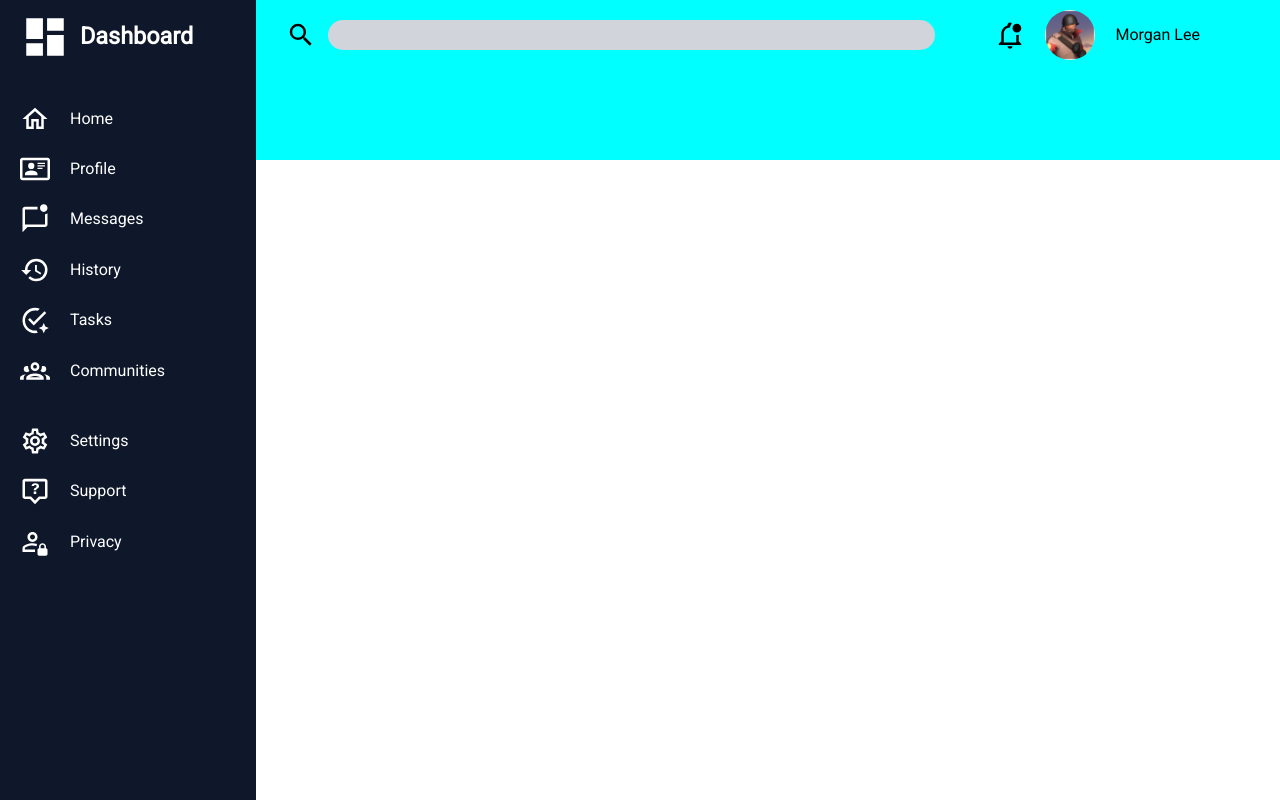
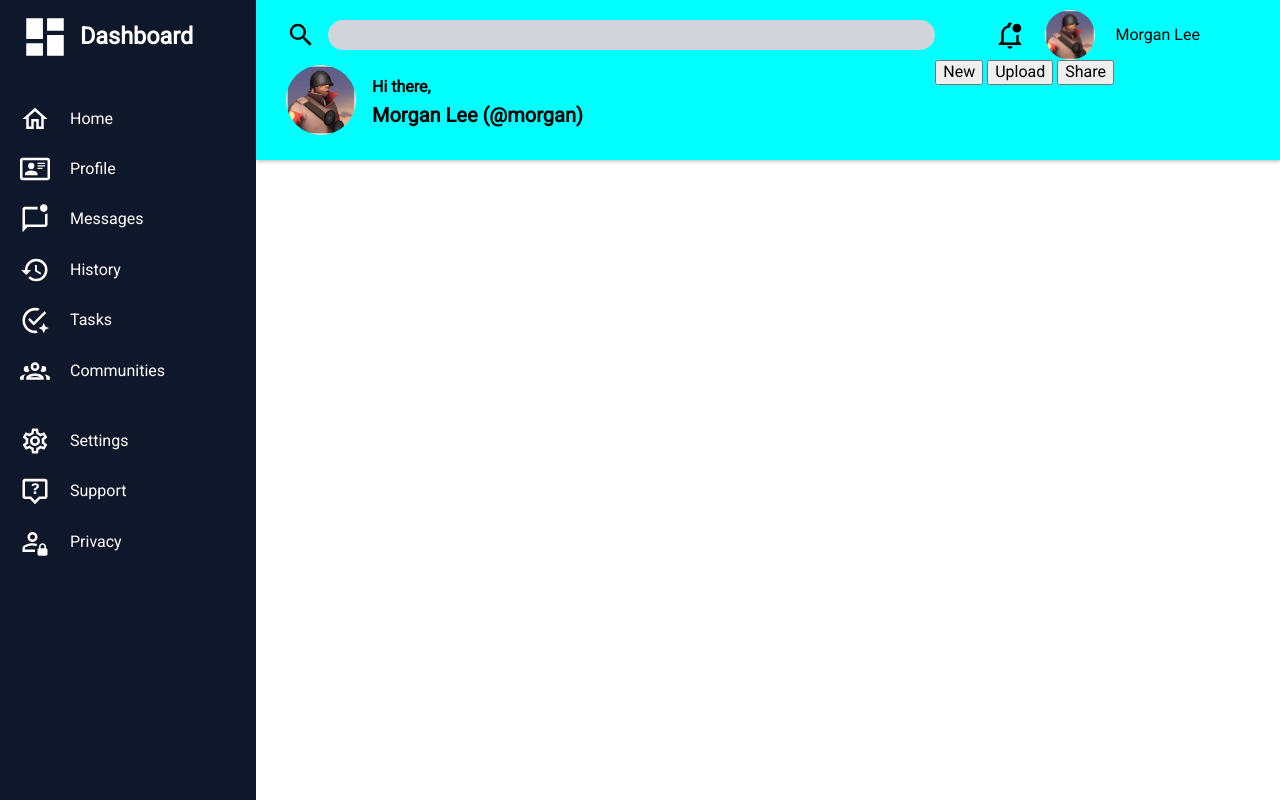
Before and after one commit to quincythai/admin-dashboard, a plain HTML site: page index.html in a window 1280 px wide. Drawn offline with Linux system fonts and the light colour scheme.

Commit message:
Complete banner

```diff
--- a/index.html
+++ b/index.html
@@ -68,7 +68,16 @@
                     <img class="profile-picture" src="images/soldier.webp" alt="profile picture">
                     <p>Morgan Lee</p>
                 </div>
-                <div class="profilebar"></div>
+                <div class="banner-container">
+                    <img src="images/soldier.webp" alt="profile picture">
+                    <p class="greeting">Hi there, </p>
+                    <p class="username">Morgan Lee (@morgan)</p>
+                </div>
+                <div class="buttons-container">
+                    <button>New</button>
+                    <button>Upload</button>
+                    <button>Share</button>
+                </div>
             </div>
             <div class="bottom"></div>
         </div>
--- a/style.css
+++ b/style.css
@@ -68,6 +68,7 @@ body {
     grid-template-columns: 2fr 1fr; /* Search icon, input bar, and hi there | Right-side */
     background-color: cyan;
     padding: 10px 20px 20px 30px;
+    box-shadow: 1px 1px 4px rgba(0, 0, 0, 0.3);
 }
 
 .header .search-container { /* Instead of a navigation bar container on top, can use grid and header for both */
@@ -101,3 +102,40 @@ body {
     width: 50px;
     border-radius: 25px;
 }
+
+.banner-container {
+    display: grid;
+    grid-template-columns: auto 1fr; /* Image and then text */
+    grid-template-rows: 1fr 1fr; /* Each row for text */
+    gap: 8px 16px; /* Horizontal and then vertical */
+}
+
+.banner-container img {
+    grid-row: 1 / 3;
+    align-self: center;
+}
+
+.banner-container .username {
+    align-self: flex-start;
+}
+
+.banner-container .greeting {
+    align-self: flex-end;
+}
+
+/* Styling banner */
+.banner-container img {
+    width: 70px;
+    border-radius: 35px;
+}
+
+.banner-container p {
+    margin: 0;
+    font-weight: bold;
+}
+
+.banner-container .username {
+    font-size: 20px;
+    font-weight: 800;
+}
+/* End styling banner */
```
